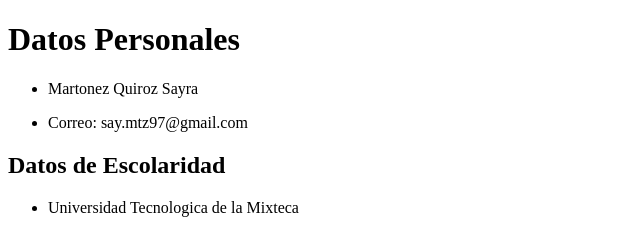
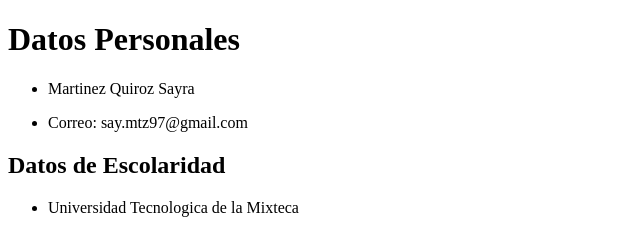
Before and after one commit to Sayra502A/Cursos-Web, a plain HTML site: page cv.html in a window 1280 px wide. Shown: the top 230 px of the page, 0-640 px from the left. Drawn offline with Linux system fonts and the light colour scheme.

Commit message:
Update cv.html

```diff
--- a/cv.html
+++ b/cv.html
@@ -6,7 +6,7 @@
   <body>
     <h1>Datos Personales</h1>
     <ul>
-      <li><p>Martonez Quiroz Sayra</p></li>
+      <li><p>Martinez Quiroz Sayra</p></li>
       <li><p>Correo: say.mtz97@gmail.com<p></li>
 
    </ul>
```
